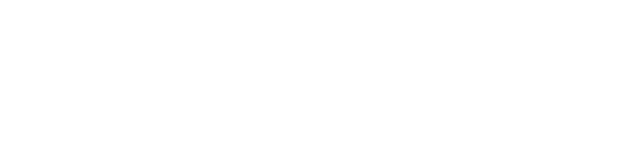
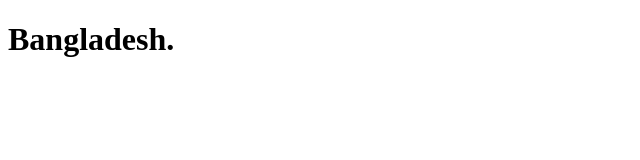
Before and after one commit to Mahmud531/first-project, a plain HTML site: page index.html in a window 1280 px wide. Shown: the whole page, without its empty margins (0-640 px from the left). Drawn offline with Linux system fonts and the light colour scheme.

Commit message:
first commit

```diff
--- a/index.html
+++ b/index.html
@@ -6,6 +6,6 @@
     <title>Document</title>
 </head>
 <body>
-
+    <h1>Bangladesh.</h1>
 </body>
 </html>
```
